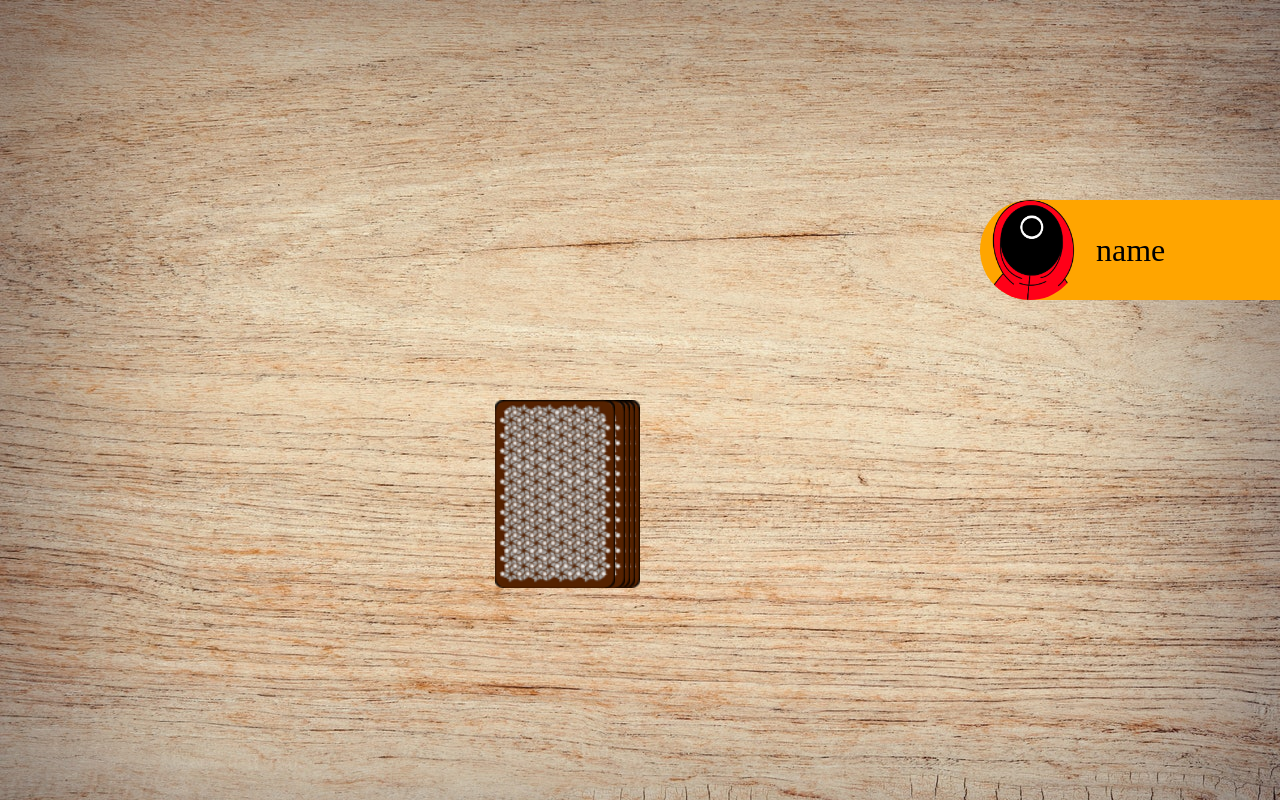
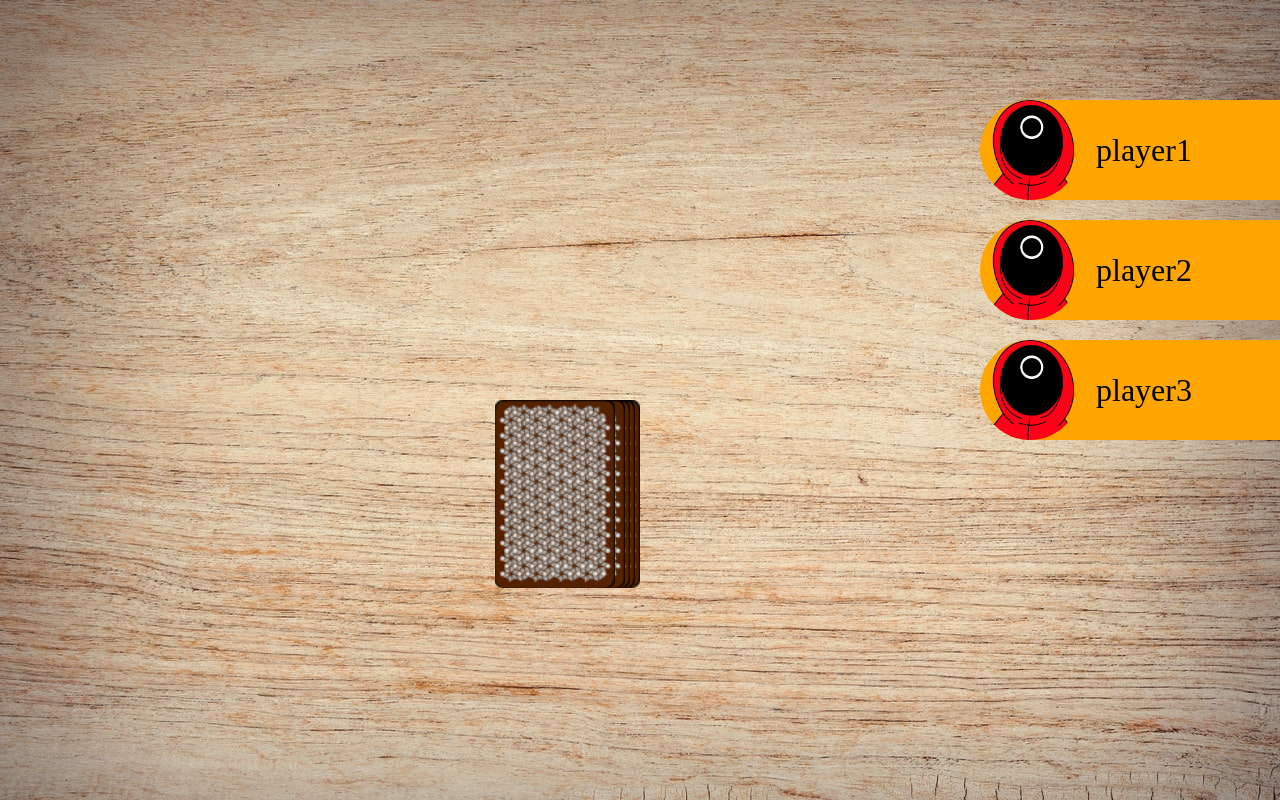
Before and after one commit to Denis-Dudda/RingOfFire, an Angular app: page /game in a window 1280 px wide. Built offline with nearby package versions, Linux system fonts and the light colour scheme.

Commit message:
add players

```diff
--- a/src/app/game/game.component.html
+++ b/src/app/game/game.component.html
@@ -1,11 +1,11 @@
-<app-player style="top: 200px" class="player-position"></app-player>
+<app-player *ngFor="let player of game.players; let i = index" [ngStyle]="{'top.px' : 100 + (i*120)}" [name]="player" class="player-position"></app-player>
 
 <div class="field">
 
   <div class="card-stack">
 
 
-    <img [ngStyle]="{'right.px' : i*5}" *ngFor="let c of [0,1,2,3]; let i = index" src="../../assets/img/cards/card_cover.png" alt="">
+    <img [ngStyle]="{'right.px' : i*5}" *ngFor="let player of [0,1,2,3]; let i = index" src="../../assets/img/cards/card_cover.png" alt="">
     <img (click)="takeCard()" class="top-card" style="right:25px" src="../../assets/img/cards/card_cover.png" alt="">
     <img *ngFor="let card of game.playedCards" class="played-card" src="../../assets/img/cards/{{card}}.png" alt="played-card">
     <img (click)="takeCard()" *ngIf="pickCardAnimation" class="pick-card" style="right:25px" src="../../assets/img/cards/{{ currentCard }}.png" alt="">
--- a/src/app/player/player.component.html
+++ b/src/app/player/player.component.html
@@ -1,4 +1,4 @@
 <div class="player">
   <img src="../../assets/profile/player.png" alt="player img">
-<span>name</span>
+<span>{{name}}</span>
 </div>
--- a/src/models/game.ts
+++ b/src/models/game.ts
@@ -1,5 +1,5 @@
 export class Game {
-  public players: string[] = [];
+  public players: string[] = ['player1', 'player2', 'player3'];
   public stack: string[] = [];
   public playedCards: string[] = [];
   public currentPlayer: number = 0;
```
Also changed, not shown: src/app/player/player.component.ts (+8 -2 lines).
